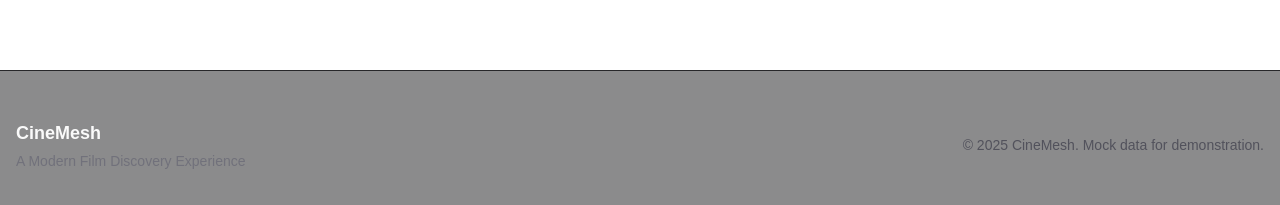
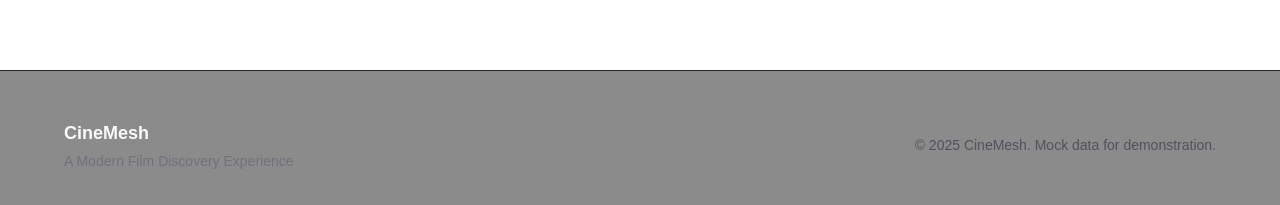
Before and after one commit to Ponloe/cinemesh-frontend, a Next.js app: page / in a window 1280 px wide. Shown: the part 2215-2420 px from the top of the page. Built offline with nearby package versions, Linux system fonts and the light colour scheme.

Commit message:
adjust: add the footer component

```diff
--- a/app/(public)/page.tsx
+++ b/app/(public)/page.tsx
@@ -2,6 +2,7 @@ import { mockMovies } from "@/lib/mock-data";
 import { MovieCard } from "@/components/movies/movie-card";
 import { Header } from "@/components/header";
 import { Hero } from "@/components/hero";
+import { Footer } from "@/components/footer";
 
 export default function Home() {
   return (
@@ -26,21 +27,7 @@ export default function Home() {
         </div>
       </div>
 
-      <footer className="mt-24 border-t border-zinc-800 bg-zinc-900/50 py-12">
-        <div className="container mx-auto px-4">
-          <div className="flex flex-col items-center justify-between gap-4 text-center md:flex-row md:text-left">
-            <div>
-              <h4 className="mb-1 text-lg font-bold text-zinc-50">CineMesh</h4>
-              <p className="text-sm text-zinc-500">
-                A Modern Film Discovery Experience
-              </p>
-            </div>
-            <p className="text-sm text-zinc-600">
-              © 2025 CineMesh. Mock data for demonstration.
-            </p>
-          </div>
-        </div>
-      </footer>
+      <Footer />
     </div>
   );
 }
```
